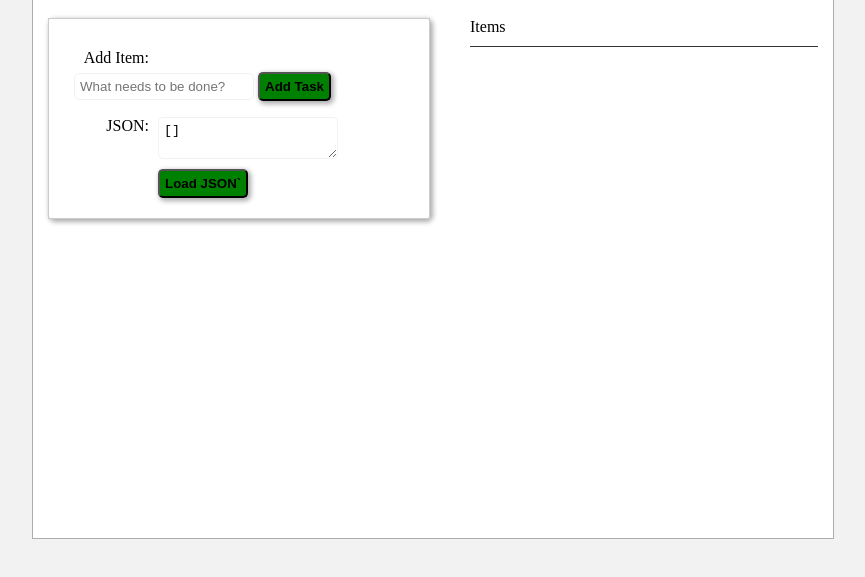
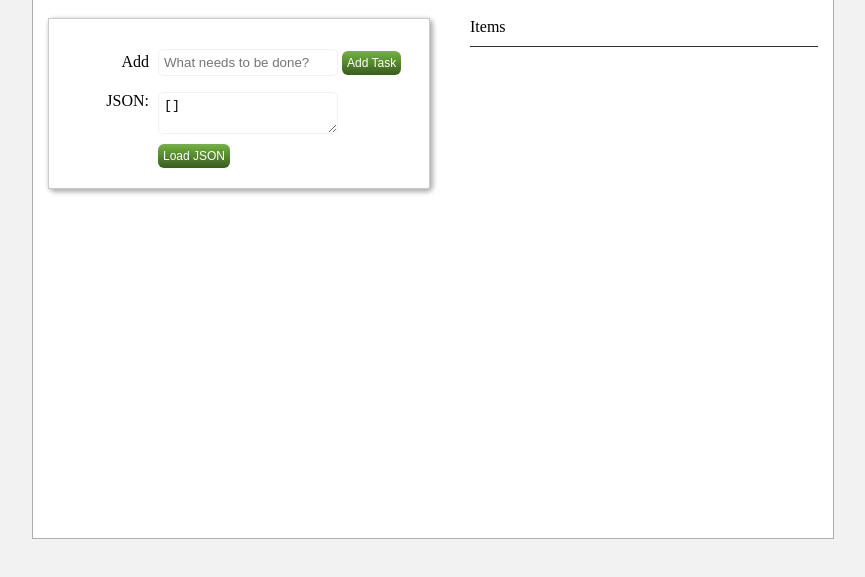
Before and after one commit to rudypenajr/todolistForCars, a plain HTML site: page index.html in a window 1280 px wide. Shown: the part 131-708 px from the top of the page, without its empty margins (207-1072 px from the left). Drawn offline with Linux system fonts and the light colour scheme.

Commit message:
feat(todoApp): style css button, remove innerhtml in ul to redo count

```diff
--- a/css/styles.css
+++ b/css/styles.css
@@ -7,15 +7,25 @@ body {
 .main-content .clear { clear: both; }
 
 .btn {
-  -webkit-border-radius: 5px 5px 5px 5px;
-  border-radius: 5px 5px 5px 5px;
-  -webkit-box-shadow: 2px 2px 5px 1px #adadad;
-  box-shadow: 2px 2px 5px 1px #adadad;
-
-  background: green; // should be gradient
-  color: #fff;
-  font-weight: bold;
+  background: #73B441;
+  background-image: -webkit-linear-gradient(top, #73B441, #395A20);
+  background-image: -moz-linear-gradient(top, #73B441, #395A20);
+  background-image: -ms-linear-gradient(top, #73B441, #395A20);
+  background-image: -o-linear-gradient(top, #73B441, #395A20);
+  background-image: linear-gradient(to bottom, #73B441, #395A20);
+  -webkit-border-radius: 6;
+  -moz-border-radius: 6;
+  border-radius: 6px;
+  border: 0px;
+  font-family: Arial;
+  color: #ffffff;
+  font-size: 12px;
   padding: 5px;
+  text-decoration: none;
+}
+.btn:hover {
+  cursor: pointer;
+  text-decoration: none;
 }
 
 .main-header,
--- a/index.html
+++ b/index.html
@@ -13,7 +13,7 @@
       <div class="box">
         <div class="todo-form">
           <form>
-            <label class="js-column-1">Add Item:</label>
+            <label class="js-column-1">Add</label>
             <div class="js-column-2">
               <input type="text" class="js-item-input" name="item" placeholder="What needs to be done?" />
               <button type="button" class="btn btn-primary" value="Add Task">Add Task</button>
@@ -27,7 +27,7 @@
           <div class="js-column-2">
             <textarea>[]</textarea>
             <br />
-            <input type="button" class="btn btn-secondary" value="Load JSON`" />
+            <input type="button" class="btn btn-secondary" value="Load JSON" />
           </div>
         </div>
       </div>
--- a/js/app2.js
+++ b/js/app2.js
@@ -1,4 +1,3 @@
-/*global app, $on */
 (function () {
 	'use strict';
 
--- a/js/controller.js
+++ b/js/controller.js
@@ -53,6 +53,11 @@
 		self.model.remove( id, function ( id ) {
 			self.view.removeListItem( id );
 
+			// redraw list
+			var updateData = self.model.read();
+			self.view.$ul.innerHTML = '';
+			self.view.renderAll( updateData );
+
 			// fix up textarea
 			var updatedJSON = self.model.readJSON();
 			self.view.$jsonBox.innerText = updatedJSON;
--- a/js/view.js
+++ b/js/view.js
@@ -1,5 +1,3 @@
-/*global qs, qsa, $on, $parent, $delegate */
-
 (function (window) {
   'use strict';
 
```
